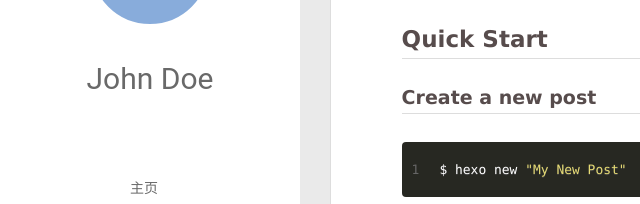
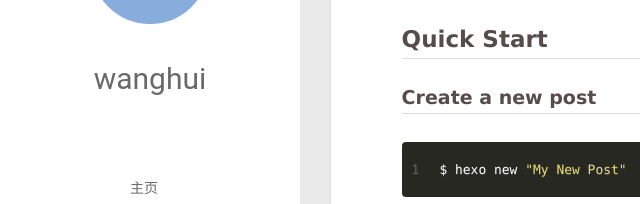
Before and after one commit to stardustwh/stardustwh.github.io, a plain HTML site: page index.html in a window 1280 px wide. Shown: the part 211-415 px from the top of the page, 0-640 px from the left. Drawn offline with Linux system fonts and the light colour scheme; no server answers.

Commit message:
Site updated: 2019-06-26 11:20:58

```diff
--- a/index.html
+++ b/index.html
@@ -46,7 +46,7 @@
 			<img src="" class="js-avatar">
 		</a>
 		<hgroup>
-		  <h1 class="header-author"><a href="/">John Doe</a></h1>
+		  <h1 class="header-author"><a href="/">wanghui</a></h1>
 		</hgroup>
 
 
```
